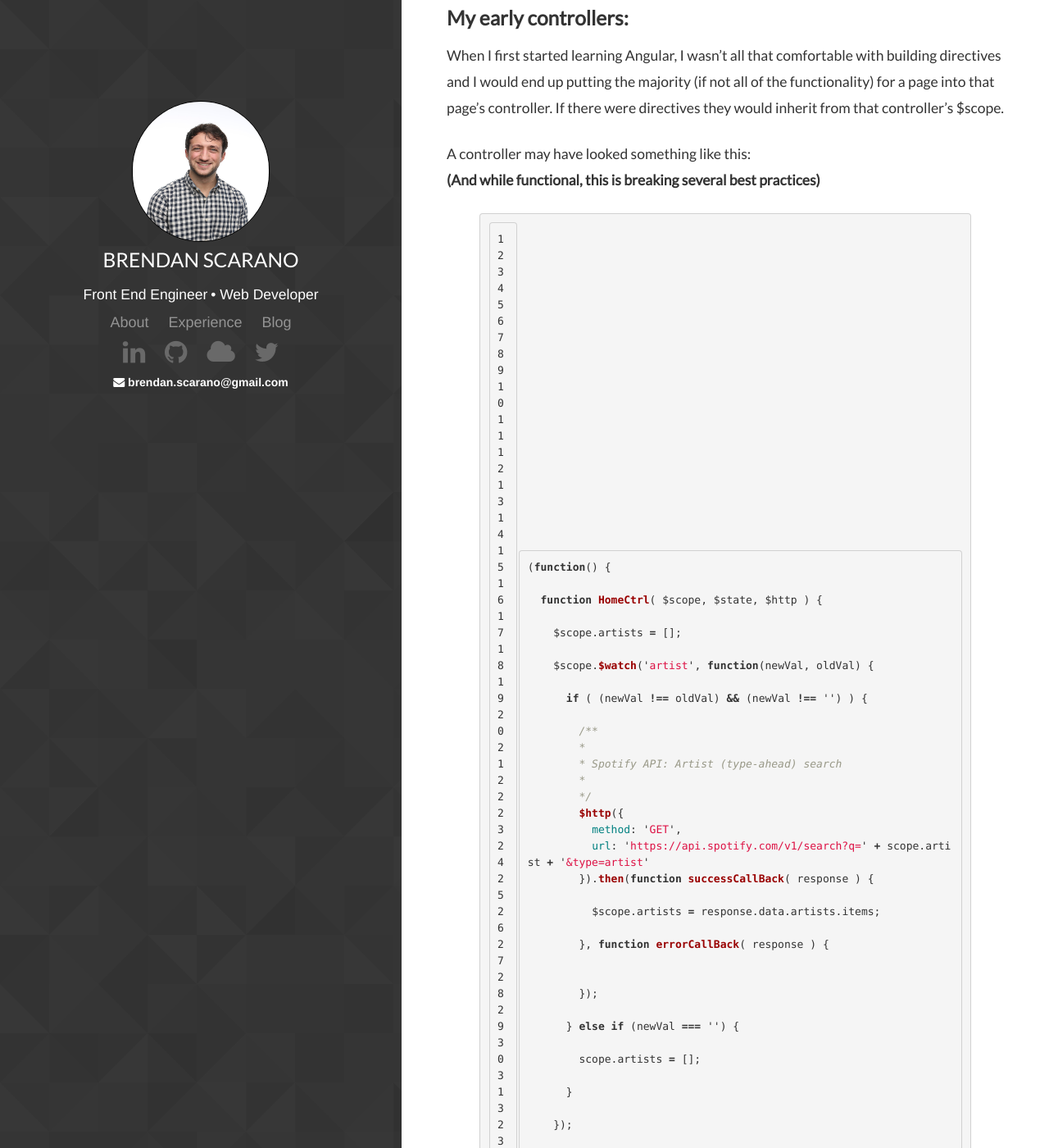
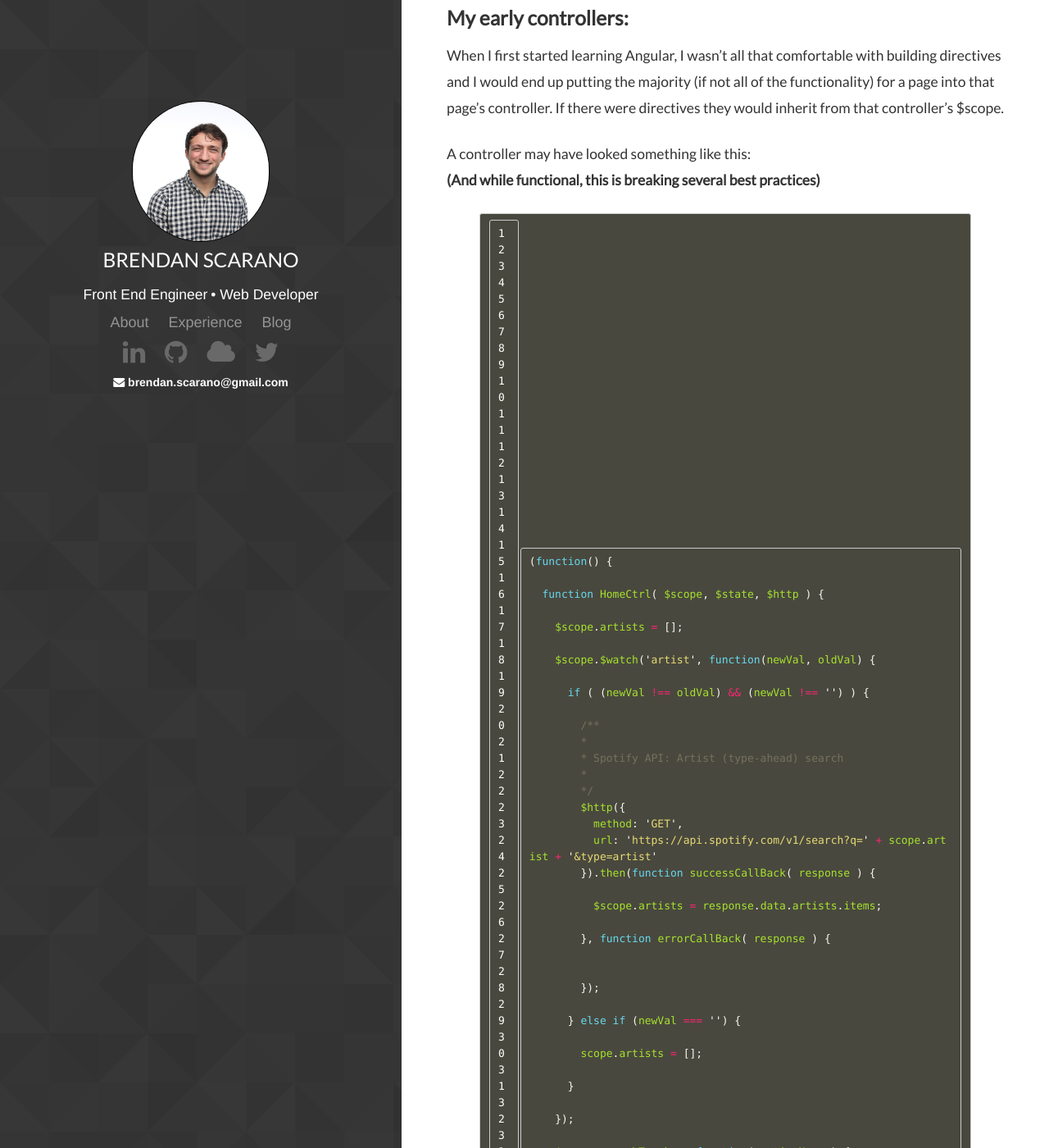
Before and after one commit to brendanscarano/brendanscarano.github.io, a Jekyll site: the page built from _posts/2015-10-27-angular-directives-controller-vs-link.md, in a window 1280 px wide and 1400 px high, scrolled down 1236 px. Shown: the whole window at 82% size. Built offline with Jekyll 4.4.1, drawn with Linux system fonts in a browser that asks for light colours; nearby versions of some CDN libraries; Markdown is read by kramdown in place of the engine named in the settings.

Commit message:
changed styling of code snippers to monokai theme

```diff
--- a/_sass/_syntax.scss
+++ b/_sass/_syntax.scss
@@ -1,65 +1,67 @@
-.highlight  { background: #ffffff; }
-.highlight .c { color: #999988; font-style: italic } /* Comment */
-.highlight .err { color: #a61717; background-color: #e3d2d2 } /* Error */
-.highlight .k { font-weight: bold } /* Keyword */
-.highlight .o { font-weight: bold } /* Operator */
-.highlight .cm { color: #999988; font-style: italic } /* Comment.Multiline */
-.highlight .cp { color: #999999; font-weight: bold } /* Comment.Preproc */
-.highlight .c1 { color: #999988; font-style: italic } /* Comment.Single */
-.highlight .cs { color: #999999; font-weight: bold; font-style: italic } /* Comment.Special */
-.highlight .gd { color: #000000; background-color: #ffdddd } /* Generic.Deleted */
-.highlight .gd .x { color: #000000; background-color: #ffaaaa } /* Generic.Deleted.Specific */
-.highlight .ge { font-style: italic } /* Generic.Emph */
-.highlight .gr { color: #aa0000 } /* Generic.Error */
-.highlight .gh { color: #999999 } /* Generic.Heading */
-.highlight .gi { color: #000000; background-color: #ddffdd } /* Generic.Inserted */
-.highlight .gi .x { color: #000000; background-color: #aaffaa } /* Generic.Inserted.Specific */
-.highlight .go { color: #888888 } /* Generic.Output */
-.highlight .gp { color: #555555 } /* Generic.Prompt */
-.highlight .gs { font-weight: bold } /* Generic.Strong */
-.highlight .gu { color: #aaaaaa } /* Generic.Subheading */
-.highlight .gt { color: #aa0000 } /* Generic.Traceback */
-.highlight .kc { font-weight: bold } /* Keyword.Constant */
-.highlight .kd { font-weight: bold } /* Keyword.Declaration */
-.highlight .kp { font-weight: bold } /* Keyword.Pseudo */
-.highlight .kr { font-weight: bold } /* Keyword.Reserved */
-.highlight .kt { color: #445588; font-weight: bold } /* Keyword.Type */
-.highlight .m { color: #009999 } /* Literal.Number */
-.highlight .s { color: #d14 } /* Literal.String */
-.highlight .na { color: #008080 } /* Name.Attribute */
-.highlight .nb { color: #0086B3 } /* Name.Builtin */
-.highlight .nc { color: #445588; font-weight: bold } /* Name.Class */
-.highlight .no { color: #008080 } /* Name.Constant */
-.highlight .ni { color: #800080 } /* Name.Entity */
-.highlight .ne { color: #990000; font-weight: bold } /* Name.Exception */
-.highlight .nf { color: #990000; font-weight: bold } /* Name.Function */
-.highlight .nn { color: #555555 } /* Name.Namespace */
-.highlight .nt { color: #000080 } /* Name.Tag */
-.highlight .nv { color: #008080 } /* Name.Variable */
-.highlight .ow { font-weight: bold } /* Operator.Word */
-.highlight .w { color: #bbbbbb } /* Text.Whitespace */
-.highlight .mf { color: #009999 } /* Literal.Number.Float */
-.highlight .mh { color: #009999 } /* Literal.Number.Hex */
-.highlight .mi { color: #009999 } /* Literal.Number.Integer */
-.highlight .mo { color: #009999 } /* Literal.Number.Oct */
-.highlight .sb { color: #d14 } /* Literal.String.Backtick */
-.highlight .sc { color: #d14 } /* Literal.String.Char */
-.highlight .sd { color: #d14 } /* Literal.String.Doc */
-.highlight .s2 { color: #d14 } /* Literal.String.Double */
-.highlight .se { color: #d14 } /* Literal.String.Escape */
-.highlight .sh { color: #d14 } /* Literal.String.Heredoc */
-.highlight .si { color: #d14 } /* Literal.String.Interpol */
-.highlight .sx { color: #d14 } /* Literal.String.Other */
-.highlight .sr { color: #009926 } /* Literal.String.Regex */
-.highlight .s1 { color: #d14 } /* Literal.String.Single */
-.highlight .ss { color: #990073 } /* Literal.String.Symbol */
-.highlight .bp { color: #999999 } /* Name.Builtin.Pseudo */
-.highlight .vc { color: #008080 } /* Name.Variable.Class */
-.highlight .vg { color: #008080 } /* Name.Variable.Global */
-.highlight .vi { color: #008080 } /* Name.Variable.Instance */
-.highlight .il { color: #009999 } /* Literal.Number.Integer.Long */
-
-/* Make line numbers unselectable: excludes line numbers from copy-paste user ops */
-.highlight .lineno {-webkit-user-select: none;-moz-user-select: none; -o-user-select: none;}
-.lineno::-moz-selection {background-color: transparent;} /* Mozilla specific */
-.lineno::selection {background-color: transparent;} /* Other major browsers */
+/* Adjusted to give override background and text colour */
+.highlight pre, pre, .highlight .hll {
+    background-color: #49483E;
+    border: 1px solid #ccc;
+    padding: 6px 10px;
+    border-radius: 3px;
+    color: #FFFFFF;
+}
+/* Highlights taken from https://gist.github.com/asaaki/1007420  for Monokai theme */
+.c                 { color: #75715e }                            /* Comment                     */
+.err               { color: #960050; background-color: #1e0010 } /* Error                       */
+.k                 { color: #66d9ef }                            /* Keyword                     */
+.l                 { color: #ae81ff }                            /* Literal                     */
+.n                 { color: #f8f8f2 }                            /* Name                        */
+.o                 { color: #f92672 }                            /* Operator                    */
+.p                 { color: #f8f8f2 }                            /* Punctuation                 */
+.cm                { color: #75715e }                            /* Comment.Multiline           */
+.cp                { color: #75715e }                            /* Comment.Preproc             */
+.c1                { color: #75715e }                            /* Comment.Single              */
+.cs                { color: #75715e }                            /* Comment.Special             */
+.ge                { font-style: italic }                        /* Generic.Emph                */
+.gs                { font-weight: bold }                         /* Generic.Strong              */
+.kc                { color: #66d9ef }                            /* Keyword.Constant            */
+.kd                { color: #66d9ef }                            /* Keyword.Declaration         */
+.kn                { color: #f92672 }                            /* Keyword.Namespace           */
+.kp                { color: #66d9ef }                            /* Keyword.Pseudo              */
+.kr                { color: #66d9ef }                            /* Keyword.Reserved            */
+.kt                { color: #66d9ef }                            /* Keyword.Type                */
+.ld                { color: #e6db74 }                            /* Literal.Date                */
+.m                 { color: #ae81ff }                            /* Literal.Number              */
+.s                 { color: #e6db74 }                            /* Literal.String              */
+.na                { color: #a6e22e }                            /* Name.Attribute              */
+.nb                { color: #f8f8f2 }                            /* Name.Builtin                */
+.nc                { color: #a6e22e }                            /* Name.Class                  */
+.no                { color: #66d9ef }                            /* Name.Constant               */
+.nd                { color: #a6e22e }                            /* Name.Decorator              */
+.ni                { color: #f8f8f2 }                            /* Name.Entity                 */
+.ne                { color: #a6e22e }                            /* Name.Exception              */
+.nf                { color: #a6e22e }                            /* Name.Function               */
+.nl                { color: #f8f8f2 }                            /* Name.Label                  */
+.nn                { color: #f8f8f2 }                            /* Name.Namespace              */
+.nx                { color: #a6e22e }                            /* Name.Other                  */
+.py                { color: #f8f8f2 }                            /* Name.Property               */
+.nt                { color: #f92672 }                            /* Name.Tag                    */
+.nv                { color: #f8f8f2 }                            /* Name.Variable               */
+.ow                { color: #f92672 }                            /* Operator.Word               */
+.w                 { color: #f8f8f2 }                            /* Text.Whitespace             */
+.mf                { color: #ae81ff }                            /* Literal.Number.Float        */
+.mh                { color: #ae81ff }                            /* Literal.Number.Hex          */
+.mi                { color: #ae81ff }                            /* Literal.Number.Integer      */
+.mo                { color: #ae81ff }                            /* Literal.Number.Oct          */
+.sb                { color: #e6db74 }                            /* Literal.String.Backtick     */
+.sc                { color: #e6db74 }                            /* Literal.String.Char         */
+.sd                { color: #e6db74 }                            /* Literal.String.Doc          */
+.s2                { color: #e6db74 }                            /* Literal.String.Double       */
+.se                { color: #ae81ff }                            /* Literal.String.Escape       */
+.sh                { color: #e6db74 }                            /* Literal.String.Heredoc      */
+.si                { color: #e6db74 }                            /* Literal.String.Interpol     */
+.sx                { color: #e6db74 }                            /* Literal.String.Other        */
+.sr                { color: #e6db74 }                            /* Literal.String.Regex        */
+.s1                { color: #e6db74 }                            /* Literal.String.Single       */
+.ss                { color: #e6db74 }                            /* Literal.String.Symbol       */
+.bp                { color: #f8f8f2 }                            /* Name.Builtin.Pseudo         */
+.vc                { color: #f8f8f2 }                            /* Name.Variable.Class         */
+.vg                { color: #f8f8f2 }                            /* Name.Variable.Global        */
+.vi                { color: #f8f8f2 }                            /* Name.Variable.Instance      */
+.il                { color: #ae81ff }                            /* Literal.Number.Integer.Long */
```
